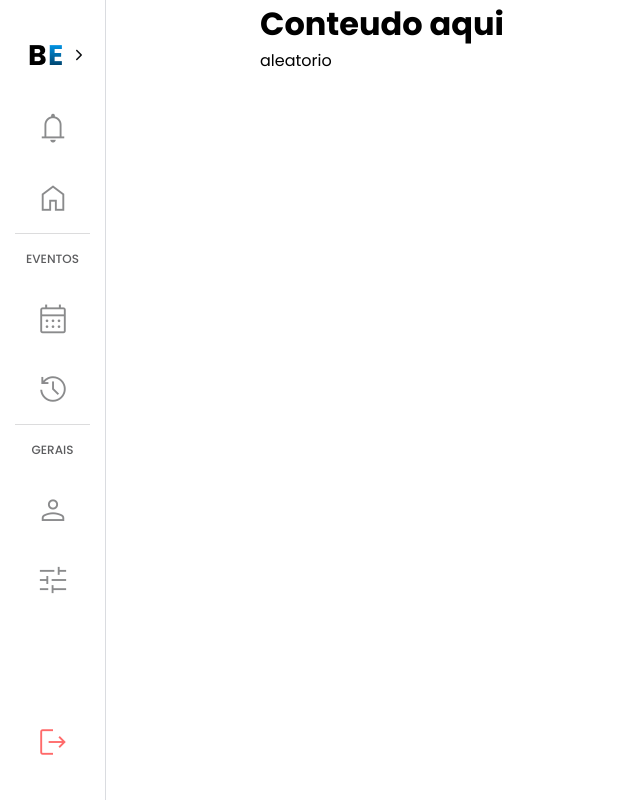
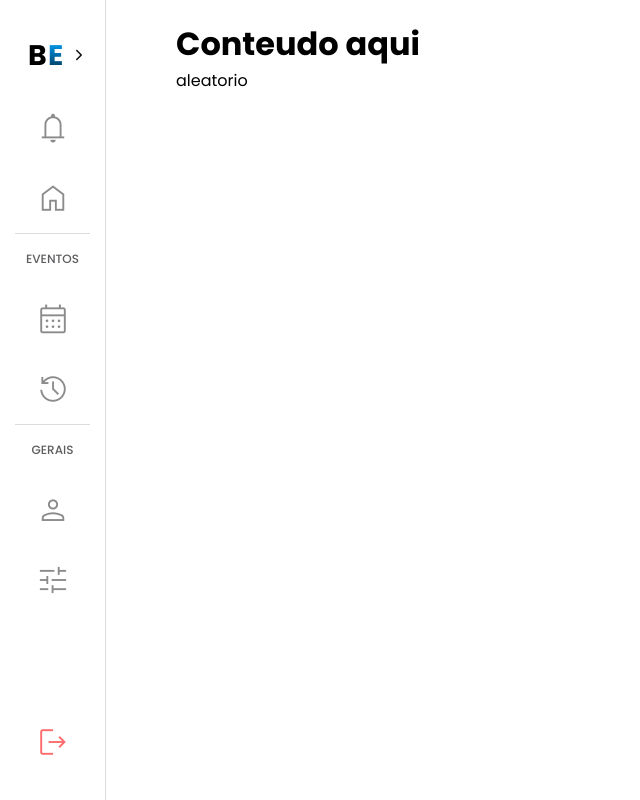
Before and after one commit to EsyProject/EsyFrontend, a React (Vite) app: page /Historic in a window 1280 px wide. Shown: the whole page, without its empty margins (0-640 px from the left). Built offline with nearby package versions, Linux system fonts and the light colour scheme.

Commit message:
feat: add new function for open sidebar

```diff
--- a/src/App.jsx
+++ b/src/App.jsx
@@ -1,4 +1,3 @@
-import React from 'react'
 import { Route, BrowserRouter as Router, Routes } from "react-router-dom";
 import { Home, Login, Password, Register, Historic } from './pages/index'
 
--- a/src/components/Sidebar/Sidebar.jsx
+++ b/src/components/Sidebar/Sidebar.jsx
@@ -1,25 +1,21 @@
 import { useState } from "react";
+import PropTypes from "prop-types";
 import { LogoEsy, LogoEsyClosed, IoIosArrowBack } from "../../pages/index";
 import "./Sidebar.css";
 import { SidebarIcon } from "../../pages/index";
 
-const Sidebar = () => {
+const Sidebar = ({ isOpen, toggleSidebar }) => {
   const [activeIcon, setActiveIcon] = useState(null);
-  const [sidebarOpen, setSidebarOpen] = useState(false);
-
-  const toggleSidebar = () => {
-    setSidebarOpen(!sidebarOpen);
-  };
 
   const handleIconClick = (icon) => {
     setActiveIcon(icon);
   };
 
   return (
-    <aside className={`sidebar border ${sidebarOpen ? "open-sidebar" : ""}`}>
+    <aside className={`sidebar border ${isOpen ? "open-sidebar" : ""}`}>
       <header className="sidebar-header">
         <div className="sidebar-logo-img">
-          <img src={sidebarOpen ? LogoEsy : LogoEsyClosed} alt="logo" />
+          <img src={isOpen ? LogoEsy : LogoEsyClosed} alt="logo" />
         </div>
         <button className="open-btn" onClick={toggleSidebar}>
           <span className="open-btn-icon">
@@ -49,7 +45,7 @@ const Sidebar = () => {
             onClick={() => handleIconClick("home")}
           />
           <div className="border-bottom"></div>
-          <div className={`nav-text ${sidebarOpen ? "active" : ""}`}>
+          <div className={`nav-text ${isOpen ? "open-sidebar" : ""}`}>
             <h5>EVENTOS</h5>
           </div>
           <SidebarIcon
@@ -71,7 +67,7 @@ const Sidebar = () => {
             onClick={() => handleIconClick("history")}
           />
           <div className="border-bottom"></div>
-          <div className={`nav-text ${sidebarOpen ? "active" : ""}`}>
+          <div className={`nav-text ${isOpen ? "open-sidebar" : ""}`}>
             <h5>GERAIS</h5>
           </div>
           <SidebarIcon
@@ -109,4 +105,9 @@ const Sidebar = () => {
   );
 };
 
+Sidebar.propTypes = {
+  isOpen: PropTypes.bool.isRequired,
+  toggleSidebar: PropTypes.func.isRequired,
+};
+
 export default Sidebar;
--- a/src/pages/Historic/Historic.css
+++ b/src/pages/Historic/Historic.css
@@ -1,12 +1,15 @@
-.container-main-historic {
-  margin-left: 260px;
-  margin-right: 6px;
-  overflow: hidden;
+.historic-container {
+  display: flex;
+  transition: margin-left 0.3s ease;
 }
 
-@media (width < 920px) {
-  .container-main-historic {
-    transition: margin 0.4s;
-    margin-left: 150px;
-  }
+.sidebar-open .container-main-historic {
+  margin-left: 300px;
 }
+
+.container-main-historic {
+  flex: 1;
+  padding: 20px;
+  margin-left: 156px;
+  transition: margin-left 0.3s;
+}
--- a/src/pages/Historic/Historic.jsx
+++ b/src/pages/Historic/Historic.jsx
@@ -1,10 +1,17 @@
+import { useState } from "react";
 import { Sidebar } from "../../pages/index";
 import "./Historic.css";
 
 const Historic = () => {
+  const [sidebarOpen, setSidebarOpen] = useState(false);
+
+  const toggleSidebar = () => {
+    setSidebarOpen(!sidebarOpen);
+  };
+
   return (
-    <div>
-      <Sidebar />
+    <div className={`historic-container ${sidebarOpen ? "sidebar-open" : ""}`}>
+      <Sidebar isOpen={sidebarOpen} toggleSidebar={toggleSidebar} />
 
       <div className="container-main-historic">
         <h1>Conteudo aqui</h1>
```
